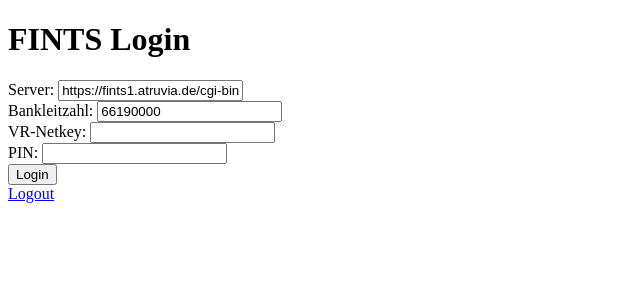
After one commit to topspit/fints_google_login, a Flask app: page /fints_login in a window 1280 px wide. The commit adds this page. Shown: the top 300 px of the page, without its empty margins (0-640 px from the left). Run offline with Flask 3, Linux system fonts and the light colour scheme; the visitor is signed in with stand-in values (Sample User, id 1).

Commit message:
working without GKS proof

```diff
--- a/app.py
+++ b/app.py
@@ -8,6 +8,7 @@ from pip._vendor import cachecontrol
 import google.auth.transport.requests
 from functools import wraps
 from decrypt_sub import decrypt_file
+from fints.client import FinTS3PinTanClient, NeedTANResponse
 
 app = Flask(__name__)
 app.secret_key = os.urandom(24)  # Geheime Session-Key
@@ -24,6 +25,8 @@ print("Datei erfolgreich entschlüsselt")
 # Google OAuth Konfiguration
 client_secrets_file = os.path.join(pathlib.Path(__file__).parent, decrypted_file)
 
+#FINTSClient-Product-ID
+product_id = "36792786FA12F235F04647689"
 
 
 # OAuth 2.0 Flow einrichten
@@ -49,7 +52,8 @@ def login_required(f):
         return f(*args, **kwargs)
     return decorated_function
 
-
+# Simulierter Google Key Store (später durch echten ersetzen)
+mock_google_key_store = {}
 
 @app.route("/")
 def index():
@@ -82,6 +86,8 @@ def callback():
 
     session["google_id"] = id_info.get("sub")
     session["name"] = id_info.get("name")
+    session["email"] = id_info.get("email") # speicherung eMail
+    print(session["email"])
     return redirect("/dashboard")
 
 @app.route("/logout")
@@ -89,17 +95,71 @@ def logout():
     session.clear()
     return redirect("/")
 
+# Simulierter Google Key Store (nur für den Test)
+mock_google_key_store = {}
+
 @app.route("/dashboard")
 @login_required
 def dashboard():
-    return render_template("dashboard.html", name=session["name"])
+    email = session.get("email")
+    if not email:
+        return redirect("/")
 
-@app.route("/add", methods=["POST"])
+    # Simulierte Abfrage im Google Key Store
+    if email in mock_google_key_store:
+       # fints_data = mock_google_key_store[email]  # Falls Daten existieren
+       # fints_client = FinTSClient(fints_data["bank_identifier"], fints_data["user_id"], fints_data["pin"])
+       # accounts = fints_client.get_accounts()
+       # balances = {acc.iban: fints_client.get_balance(acc) for acc in accounts}
+        print(f"email ist in mock?")
+        return render_template("dashboard.html", name=session["name"])
+
+    # Falls keine Daten existieren -> FINTS Login Maske anzeigen
+    print(f"email ist NICHT in mock?")
+    return redirect("/fints_login")
+
+@app.route("/fints_login", methods=["GET", "POST"])
 @login_required
-def add_numbers():
-    data = request.get_json()
-    result = data["num1"] + data["num2"]
-    return jsonify({"result": result})
+def fints_login():
+    if request.method == "POST":
+        print(f"sind wohl im fint_login_post")
+        bank_identifier = request.form["bank_identifier"]
+        user_id = request.form["user_id"]
+        pin = request.form["pin"]
+        server = request.form["server"]
+
+        # FINTS Login testen
+        f = FinTS3PinTanClient(
+            bank_identifier=bank_identifier,
+            user_id=user_id,
+            pin=pin,
+            server=server,
+            product_id=product_id
+        )
+        with f:
+            # Falls eine TAN nötig ist
+            if f.init_tan_response:
+                return render_template("tan.html", challenge=f.init_tan_response.challenge)
+
+            # Konten abrufen
+            accounts = f.get_sepa_accounts()
+            if not accounts:
+                return "Keine Konten gefunden.", 400
+
+            # Ersten Kontosaldo abrufen
+            saldo = f.get_balance(accounts[0])
+            print(saldo.amount)
+            print(accounts[0].iban)
+            print(f"sind wohl im fint_login_post")
+
+        print(f"sind vor return dashboard.html")
+        return render_template("dashboard.html", konto=accounts[0].iban, saldo=saldo.amount)
+
+
+
+    return render_template("fints_login.html")
+
+
 
 if __name__ == "__main__":
     app.run(host="0.0.0.0", port=5000, debug=True)
--- a/requirements.txt
+++ b/requirements.txt
@@ -4,4 +4,4 @@ google-auth-oauthlib
 google-auth-httplib2
 requests
 cachecontrol
-pycryptodome
+fints
--- /dev/null
+++ b/templates/fints_login.html
@@ -0,0 +1,31 @@
+<!DOCTYPE html>
+<html lang="de">
+<head>
+    <meta charset="UTF-8">
+    <title>FINTS Login</title>
+</head>
+<body>
+    <h1>FINTS Login</h1>
+    {% if error %}
+        <p style="color: red;">{{ error }}</p>
+    {% endif %}
+
+    <form action="/fints_login" method="post">
+        <label>Server:</label>
+        <input type="text" name="server" value="https://fints1.atruvia.de/cgi-bin/hbciservlet" required>
+        <br>
+        <label>Bankleitzahl:</label>
+        <input type="text" name="bank_identifier" value="66190000" required>
+        <br>
+        <label>VR-Netkey:</label>
+        <input type="text" name="user_id" required>
+        <br>
+        <label>PIN:</label>
+        <input type="password" name="pin" required>
+        <br>
+        <button type="submit">Login</button>
+    </form>
+
+    <a href="/logout">Logout</a>
+</body>
+</html>
```
Also changed, not shown: templates/dashboard.html (+6 -26 lines), templates/tan.html (added, +13 -0 lines).
